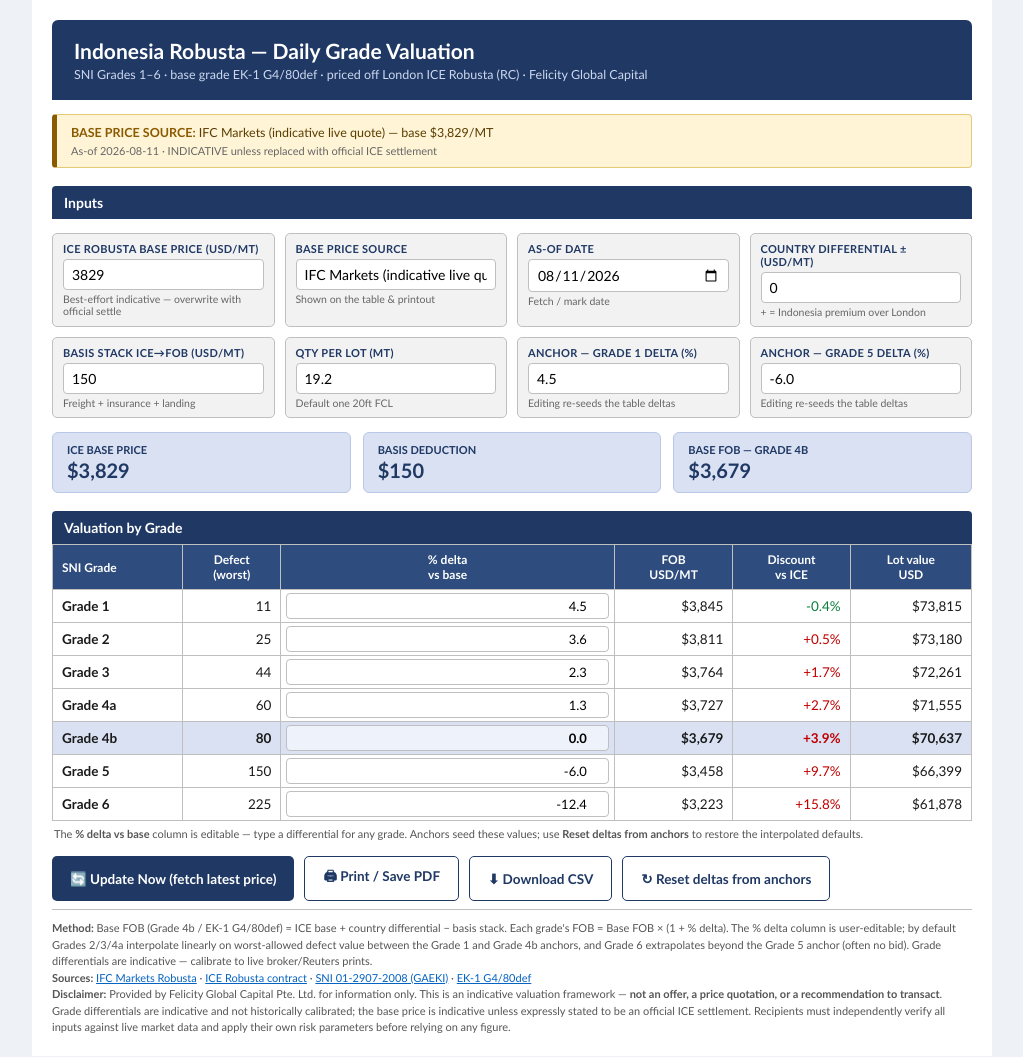
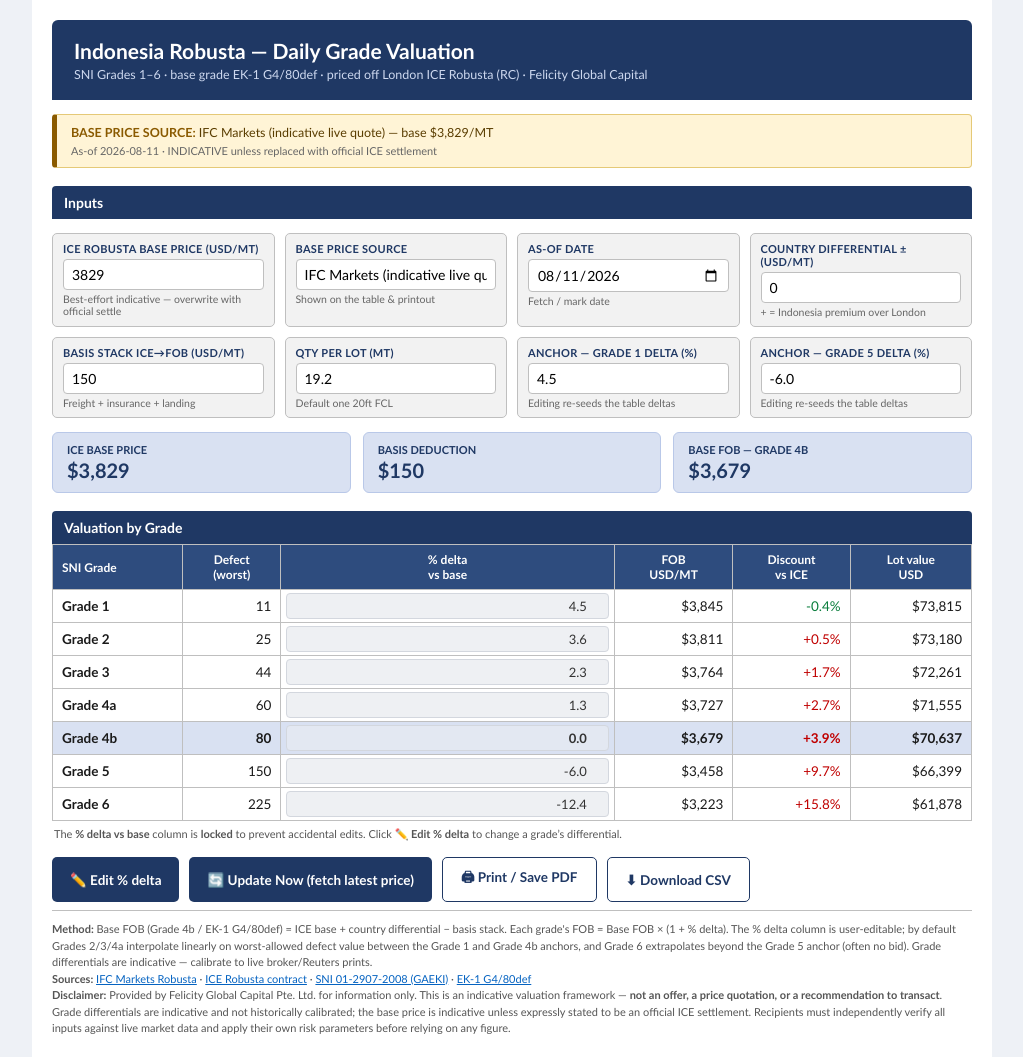
Before and after one commit to FGC-SG/coffee-price, a plain HTML site: page index.html in a window 1280 px wide. Shown: the whole page, without its empty margins (128-1151 px from the left). Drawn offline with Linux system fonts and the light colour scheme.

Commit message:
deploy-locked-delta

```diff
--- a/index.html
+++ b/index.html
@@ -45,7 +45,10 @@
   input.dpct{width:100%;border:1px solid var(--line);border-radius:4px;padding:4px 6px;
              font-size:13px;font-family:inherit;text-align:right;background:#fff;}
   input.dpct:focus{outline:2px solid var(--ltblue);border-color:var(--navy);}
+  input.dpct[readonly]{background:#eef0f3;color:#333;border-color:#d3d7de;cursor:not-allowed;}
+  input.dpct[readonly]:focus{outline:none;border-color:#d3d7de;}
   tr.base input.dpct{background:#eef2fb;font-weight:700;}
+  tr.base input.dpct[readonly]{background:#e3e8f2;}
   .kpi{display:flex;gap:12px;flex-wrap:wrap;margin:14px 0;}
   .kpi .card{flex:1;min-width:150px;background:var(--ltblue);border:1px solid #b9c8e8;border-radius:6px;padding:10px 14px;}
   .kpi .card .l{font-size:11px;color:var(--navy);font-weight:700;text-transform:uppercase;}
@@ -65,7 +68,8 @@
     .fld{background:#fff;border:none;padding:2px 0;}
     .fld input{border:none;padding:0;font-weight:700;background:#fff;}
     input.dpct{border:none;padding:0;font-weight:700;background:#fff;text-align:right;}
-    tr.base input.dpct{background:var(--ltblue);}
+    input.dpct[readonly]{border:none;background:#fff;color:var(--ink);}
+    tr.base input.dpct,tr.base input.dpct[readonly]{background:var(--ltblue);}
     td.dcell{padding:7px 9px;}
     header{border-radius:0;-webkit-print-color-adjust:exact;print-color-adjust:exact;}
     th,tr.base td,.kpi .card,.src{-webkit-print-color-adjust:exact;print-color-adjust:exact;}
@@ -129,13 +133,14 @@
   </table>
   <noscript><div class="src" style="background:#fdeeee;border-color:#e0a0a0;border-left-color:#C00000;color:#7a1a1a;">
     <b>Note:</b> Interactive recompute requires JavaScript. The table above shows the values as at the stated as-of date; to change inputs and re-value, open this file in a browser with scripting enabled, or use the downloadable Excel/CSV version.</div></noscript>
-  <div class="tblnote">The <b>% delta vs base</b> column is editable — type a differential for any grade. Anchors seed these values; use <b>Reset deltas from anchors</b> to restore the interpolated defaults.</div>
+  <div class="tblnote" id="tblnote"></div>
 
   <div class="btns">
+    <button id="editBtn" onclick="toggleEdit()">✏️ Edit % delta</button>
     <button onclick="updatePrice(this)">🔄 Update Now (fetch latest price)</button>
     <button class="alt" onclick="window.print()">🖨 Print / Save PDF</button>
     <button class="alt" onclick="downloadCSV()">⬇ Download CSV</button>
-    <button class="alt" onclick="seedFromAnchors();recompute()">↻ Reset deltas from anchors</button>
+    <button class="alt" id="resetBtn" onclick="seedFromAnchors();recompute()" style="display:none">↻ Reset deltas from anchors</button>
   </div>
   <div id="updMsg" style="font-size:11px;color:#666;margin:-8px 0 8px;"></div>
 
@@ -188,7 +193,7 @@ function buildTable(){
     const tr=document.createElement("tr");
     if(row.type==="base") tr.className="base";
     tr.innerHTML=`<td class="g">${row.g}</td><td>${row.def}</td>
-      <td class="dcell"><input class="dpct" id="d${i}" type="number" step="0.1" value="0"></td>
+      <td class="dcell"><input class="dpct" id="d${i}" type="number" step="0.1" value="0" readonly></td>
       <td id="fob${i}"></td><td id="disc${i}"></td><td id="lot${i}"></td>`;
     body.appendChild(tr);
     $("d"+i).addEventListener("input",recompute);
@@ -200,6 +205,19 @@ function seedFromAnchors(){
   const a1=(+$("a1").value||0)/100, a5=(+$("a5").value||0)/100;
   deltaSeeds(a1,a5).forEach((d,i)=>{ $("d"+i).value=(d*100).toFixed(1); });
 }
+
+// Lock (default) / unlock the editable delta column to prevent accidental edits
+let EDITABLE=false;
+function setEditable(on){
+  EDITABLE=on;
+  GRADES.forEach((_,i)=>{ const el=$("d"+i); if(el) el.readOnly=!on; });
+  $("editBtn").textContent = on ? "🔒 Lock % delta" : "✏️ Edit % delta";
+  $("resetBtn").style.display = on ? "" : "none";
+  $("tblnote").innerHTML = on
+    ? 'The <b>% delta vs base</b> column is <b>unlocked</b> — type a differential for any grade. Anchors re-seed these values; use <b>Reset deltas from anchors</b> to restore the interpolated defaults. Click <b>🔒 Lock % delta</b> when done.'
+    : 'The <b>% delta vs base</b> column is <b>locked</b> to prevent accidental edits. Click <b>✏️ Edit % delta</b> to change a grade&rsquo;s differential.';
+}
+function toggleEdit(){ setEditable(!EDITABLE); }
 
 let LAST=[];
 function recompute(){
@@ -277,6 +295,7 @@ async function updatePrice(btn){
 buildTable();
 seedFromAnchors();
 recompute();
+setEditable(false);
 </script>
 </body>
 </html>
```
